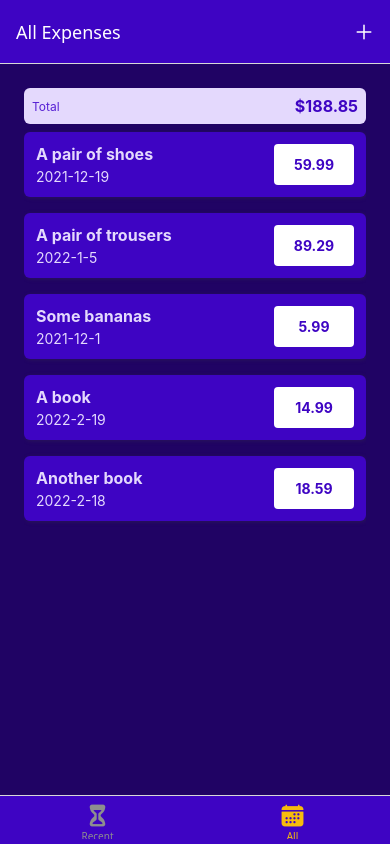
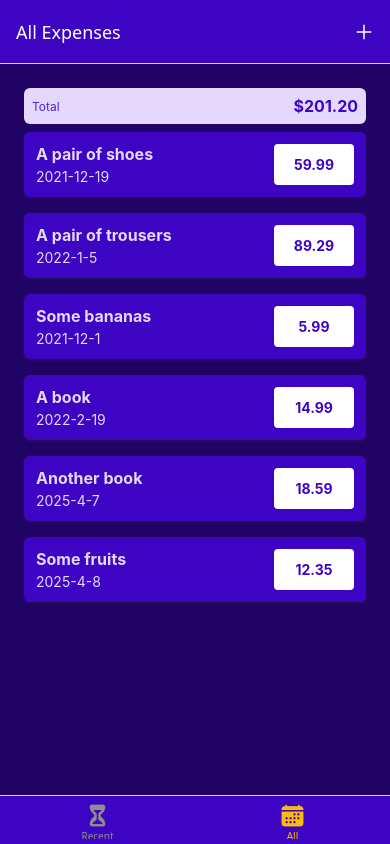
Before and after one commit to SnezhanaKorsak/rn-course-expense-app, a React Native app: screen /AllExpenses in a window 390 px wide. Built offline with nearby package versions, Linux system fonts and the light colour scheme.

Commit message:
#6 Add Context

```diff
--- a/App.tsx
+++ b/App.tsx
@@ -2,13 +2,16 @@
 import { NavigationContainer } from '@react-navigation/native';
 
 import { NativeStackNavigator } from './navigation/NativeStackNavigator';
+import { ExpensesContextProvider } from './store/expenses-context';
 
 export default function App() {
   return (
     <>
-      <NavigationContainer>
-        <NativeStackNavigator />
-      </NavigationContainer>
+      <ExpensesContextProvider>
+        <NavigationContainer>
+          <NativeStackNavigator />
+        </NavigationContainer>
+      </ExpensesContextProvider>
 
       <StatusBar style="light" />
     </>
--- a/components/ExpensesOutput.tsx
+++ b/components/ExpensesOutput.tsx
@@ -1,20 +1,21 @@
 import { StyleSheet, View } from 'react-native';
 
-import { DUMMY_EXPENSES } from '../constants/data';
 import { GlobalStyles } from '../theme/styles';
+import { Expense } from '../types';
 
 import { ExpensesSummary } from './ExpensesSummary';
 import { ExpensesList } from './ExpensesList';
 
 type Props = {
+  expenses: Expense[];
   expensesPeriod: string;
 }
 
-export const ExpensesOutput = ({ expensesPeriod }: Props) => {
+export const ExpensesOutput = ({ expenses, expensesPeriod }: Props) => {
   return (
     <View style={styles.container}>
-      <ExpensesSummary expenses={DUMMY_EXPENSES} periodName={expensesPeriod} />
-      <ExpensesList expenses={DUMMY_EXPENSES} />
+      <ExpensesSummary expenses={expenses} periodName={expensesPeriod} />
+      <ExpensesList expenses={expenses} />
     </View>
   );
 };
--- a/constants/data.ts
+++ b/constants/data.ts
@@ -29,6 +29,12 @@
     id: 'e5',
     description: 'Another book',
     amount: 18.59,
-    date: new Date('2022-02-18')
+    date: new Date('2025-04-07')
+  },
+  {
+    id: 'e6',
+    description: 'Some fruits',
+    amount: 12.35,
+    date: new Date('2025-04-08')
   }
 ];
--- a/screens/AllExpenses.tsx
+++ b/screens/AllExpenses.tsx
@@ -1,7 +1,12 @@
+import { useContext } from 'react';
+
 import { ExpensesOutput } from '../components/ExpensesOutput';
+import { ExpensesContext } from '../store/expenses-context';
 
 export const AllExpenses = () => {
+  const expensesCtx = useContext(ExpensesContext);
+
   return (
-    <ExpensesOutput expensesPeriod="Total" />
+    <ExpensesOutput expensesPeriod="Total" expenses={expensesCtx.expenses} />
   );
 };
--- a/screens/ManageExpense.tsx
+++ b/screens/ManageExpense.tsx
@@ -6,7 +6,6 @@
 
 import { IconButton } from '../components/ui/IconButton';
 import { Button } from '../components/ui/Button';
-
 export const ManageExpense = () => {
   const { params } = useRoute<ManageExpenseScreenRouteProp>();
   const navigation = useNavigation();
--- a/screens/RecentExpenses.tsx
+++ b/screens/RecentExpenses.tsx
@@ -1,7 +1,22 @@
+import { useContext } from 'react';
+
+import { getDateMinusDays } from '../utils';
+
 import { ExpensesOutput } from '../components/ExpensesOutput';
+import { ExpensesContext } from '../store/expenses-context';
 
 export const RecentExpenses = () => {
+  const expensesCtx = useContext(ExpensesContext);
+
+  const recentExpenses = expensesCtx.expenses.filter((expense) => {
+    const today = new Date();
+    const date7DaysAgo = getDateMinusDays(today, 7);
+    console.log('expense.date', expense.date);
+    console.log('date7DaysAgo', date7DaysAgo);
+    return (expense.date >= date7DaysAgo) && (expense.date <= today);
+  });
+
   return (
-    <ExpensesOutput expensesPeriod="Last 7 Days" />
+    <ExpensesOutput expensesPeriod="Last 7 Days" expenses={recentExpenses} />
   );
 };
--- /dev/null
+++ b/store/expenses-context.tsx
@@ -0,0 +1,52 @@
+import React, { useReducer } from 'react';
+import { createContext } from 'react';
+
+import { DUMMY_EXPENSES } from '../constants/data';
+import { expensesReducer } from './reducer';
+import { Expense } from '../types';
+
+type Props = {
+  children: React.ReactNode;
+}
+
+type ExpenseDataType = Omit<Expense, 'id'>;
+
+export const ExpensesContext = createContext({
+  expenses: [] as Expense[],
+  addExpense: (data: ExpenseDataType) => {
+  },
+  updateExpense: (id: string, data: ExpenseDataType) => {
+  },
+  deleteExpense: (id: string) => {
+  },
+});
+
+export const ExpensesContextProvider = ({ children }: Props
+) => {
+  const [expensesState, dispatch] = useReducer(expensesReducer, DUMMY_EXPENSES);
+
+  function addExpense(expenseData: ExpenseDataType) {
+    dispatch({ type: 'ADD', payload: expenseData });
+  }
+
+  function deleteExpense(id: string) {
+    dispatch({ type: 'DELETE', payload: id });
+  }
+
+  function updateExpense(id: string, expenseData: ExpenseDataType) {
+    dispatch({ type: 'UPDATE', payload: { id: id, data: expenseData } });
+  }
+
+  const value = {
+    expenses: expensesState,
+    addExpense: addExpense,
+    updateExpense: updateExpense,
+    deleteExpense: deleteExpense,
+  };
+
+  return (
+    <ExpensesContext.Provider value={value}>
+      {children}
+    </ExpensesContext.Provider>
+  );
+};
--- /dev/null
+++ b/store/reducer.ts
@@ -0,0 +1,44 @@
+import { Expense } from '../types';
+
+type ActionType = AddAction | UpdateAction | DeleteAction;
+
+type AddAction = {
+  type: 'ADD',
+  payload: Omit<Expense, 'id'>;
+}
+
+type UpdateAction = {
+  type: 'UPDATE',
+  payload: { id: string, data: Omit<Expense, 'id'> };
+
+}
+
+type DeleteAction = {
+  type: 'DELETE',
+  payload: string;
+}
+
+export const expensesReducer = (state: Expense[], action: ActionType) => {
+  switch (action.type) {
+    case 'ADD':
+      const id = new Date().toString() + Math.random().toString();
+
+      return [{ ...action.payload, id: id }, ...state];
+
+    case 'UPDATE':
+      const updatableExpenseIndex = state.findIndex(
+        (expense) => expense.id === action.payload.id
+      );
+      const updatableExpense = state[updatableExpenseIndex];
+      const updatedItem = { ...updatableExpense, ...action.payload.data };
+      const updatedExpenses = [...state];
+      updatedExpenses[updatableExpenseIndex] = updatedItem;
+
+      return updatedExpenses;
+
+    case 'DELETE':
+      return state.filter((expense) => expense.id !== action.payload);
+    default:
+      return state;
+  }
+}
--- a/utils/index.ts
+++ b/utils/index.ts
@@ -1,3 +1,7 @@
 export const getFormattedDate = (date: Date) => {
   return `${date.getFullYear()}-${date.getMonth() + 1}-${date.getDate()}`;
+};
+
+export function getDateMinusDays(date: Date, days: number) {
+  return new Date(date.getFullYear(), date.getMonth(), date.getDate() - days);
 }
```
